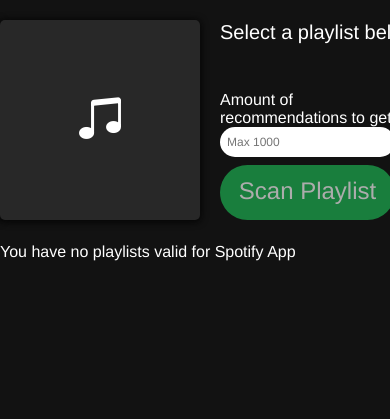
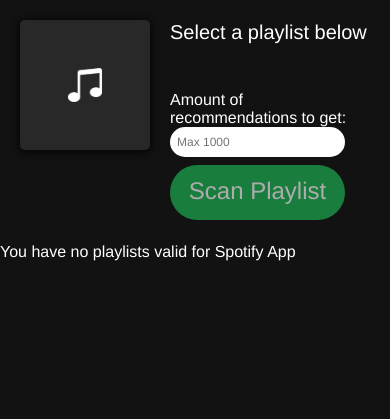
Before and after one commit to cdy-peters/recommendations, a Flask app: template spotify_app/templates/home.html in a window 390 px wide; the page is wider, and only the part inside the window is pictured. Shown: the part 56-475 px from the top of that part. Run offline with Flask 2, Linux system fonts and the light colour scheme; the template is opened without the code that fills it, so the values that code supplies are empty; parts of the project's set-up code (start-up, migrations or seed data) failed here and were passed over; some libraries are stand-ins or nearby versions.

Commit message:
Home page optimised for mobile

```diff
--- a/spotify_app/static/js/home.js
+++ b/spotify_app/static/js/home.js
@@ -43,8 +43,7 @@ function playlistClick(playlistArr) {
         var id = 'liked songs'
     }
 
-    $('#placeholder_cover').hide()
-    $('#selected_playlist > img').attr("src", url) // Change image of selected playlist
+    $('#playlist_cover').attr("src", url) // Change image of selected playlist
 
     // Marquee
     // Change playlist title
--- a/spotify_app/static/style.css
+++ b/spotify_app/static/style.css
@@ -33,9 +33,7 @@ body {
     font-size: 48px;
 }
 
-.playlist_cover {
-    max-height: 200px;
-    max-width: 200px;
+#playlist_cover {
     border-radius: 5px;
     float: left;
     box-shadow: 0 1px 7px 1px #040404;
@@ -212,6 +210,7 @@ footer a:hover path {
 
 /* Home */
 #selected_playlist {
+    margin: 0 20px;
     display: flex;
     justify-content: center;
 }
--- a/spotify_app/templates/home.html
+++ b/spotify_app/templates/home.html
@@ -6,9 +6,8 @@
 
 {% block content %}
     <div id="selected_playlist">
-        <img src="" class="playlist_cover">
-        <div class="playlist_cover" id="placeholder_cover">
-            <i class="bi bi-music-note-beamed"></i>
+        <div style="max-width: 200px; max-height: 200px;">
+            <img src="../static/images/placeholder_cover.png" class="img-fluid" id="playlist_cover">
         </div>
         <div id="playlist_details">
             <div style="overflow: hidden; width: 200px;">
```
Also changed, not shown: spotify_app/static/images/placeholder.png (deleted), spotify_app/static/images/placeholder_cover.png (added).
